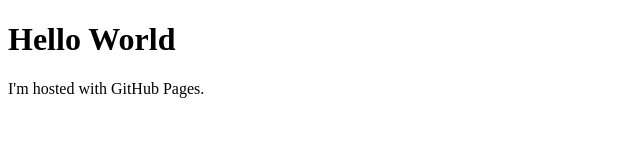
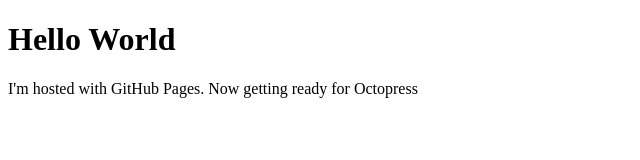
Before and after one commit to richgillin/richgillin.github.io, a plain HTML site: page index.html in a window 1280 px wide. Shown: the whole page, without its empty margins (0-640 px from the left). Drawn offline with Linux system fonts and the light colour scheme.

Commit message:
Update index.html

```diff
--- a/index.html
+++ b/index.html
@@ -2,6 +2,6 @@
 <html>
 <body>
 <h1>Hello World</h1>
-<p>I'm hosted with GitHub Pages.</p>
+<p>I'm hosted with GitHub Pages. Now getting ready for Octopress</p>
 </body>
 </html>
```
